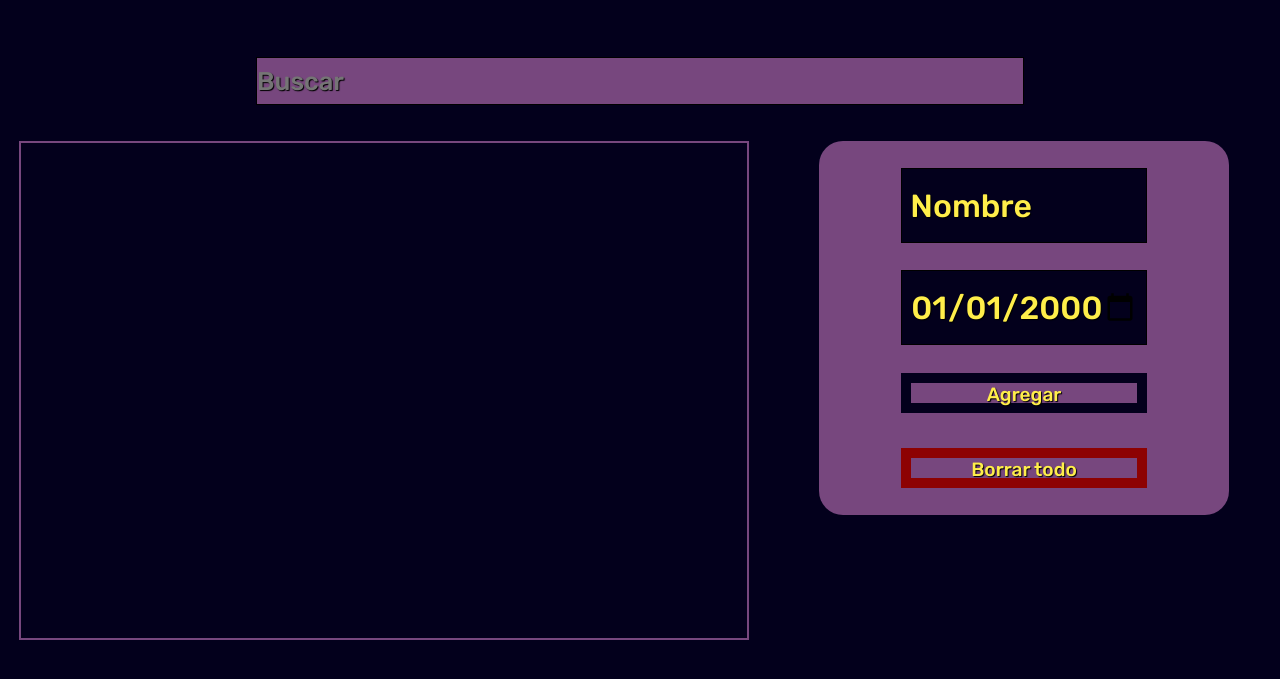
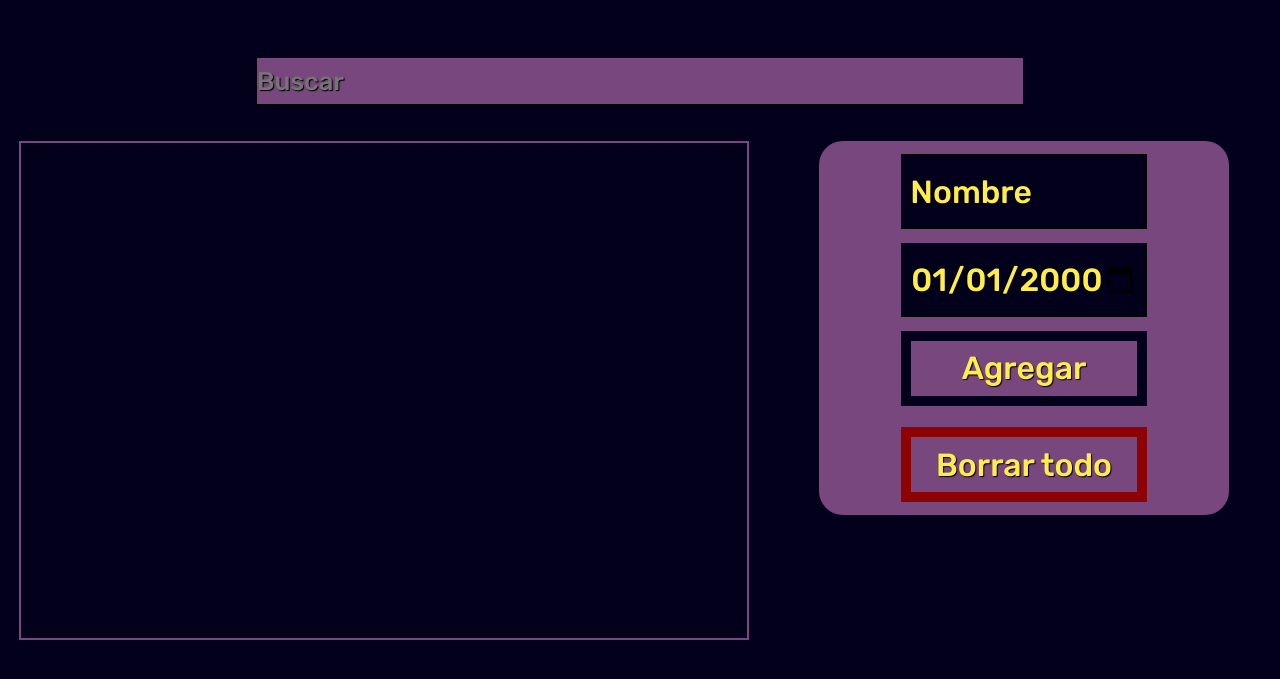
Before and after one commit to Alan08t/projectCoder, a plain HTML site: page index.html in a window 1280 px wide. Shown: the part 99-778 px from the top of the page. Drawn offline with Linux system fonts and the light colour scheme; some packages are replaced by stand-ins of ours; a script that the page names is missing.

Commit message:
fixed form buttons

```diff
--- a/css/index.css
+++ b/css/index.css
@@ -188,7 +188,7 @@
 #send {
   font-size: 3.6vw;
   width: 80%;
-  height: 6vh;
+  height: 20%;
   margin-bottom: 2%;
   cursor: pointer;
   color: #ffee4a;
@@ -202,7 +202,7 @@
 #delete {
   color: #ffee4a;
   width: 80%;
-  height: 6vh;
+  height: 20%;
   white-space: nowrap;
   font-size: 3.6vw;
   border: 10px solid rgb(141, 2, 2);
--- a/css/media.css
+++ b/css/media.css
@@ -121,6 +121,7 @@
 
 #asideForm div {
   width: 100%;
+  height: 20%;
 }
 
 #asideForm div input {
@@ -142,8 +143,18 @@
   width: 60%;
   padding: 2%;
   background-color: #03001c ;
+  height: 20%;
 
 }
+
+#asideForm button {
+  font-size: 2.5vw;
+  width: 60%;
+  padding: 2%;
+  height: 20%;
+
+}
+
 
 
 #asideForm input::placeholder {
```
